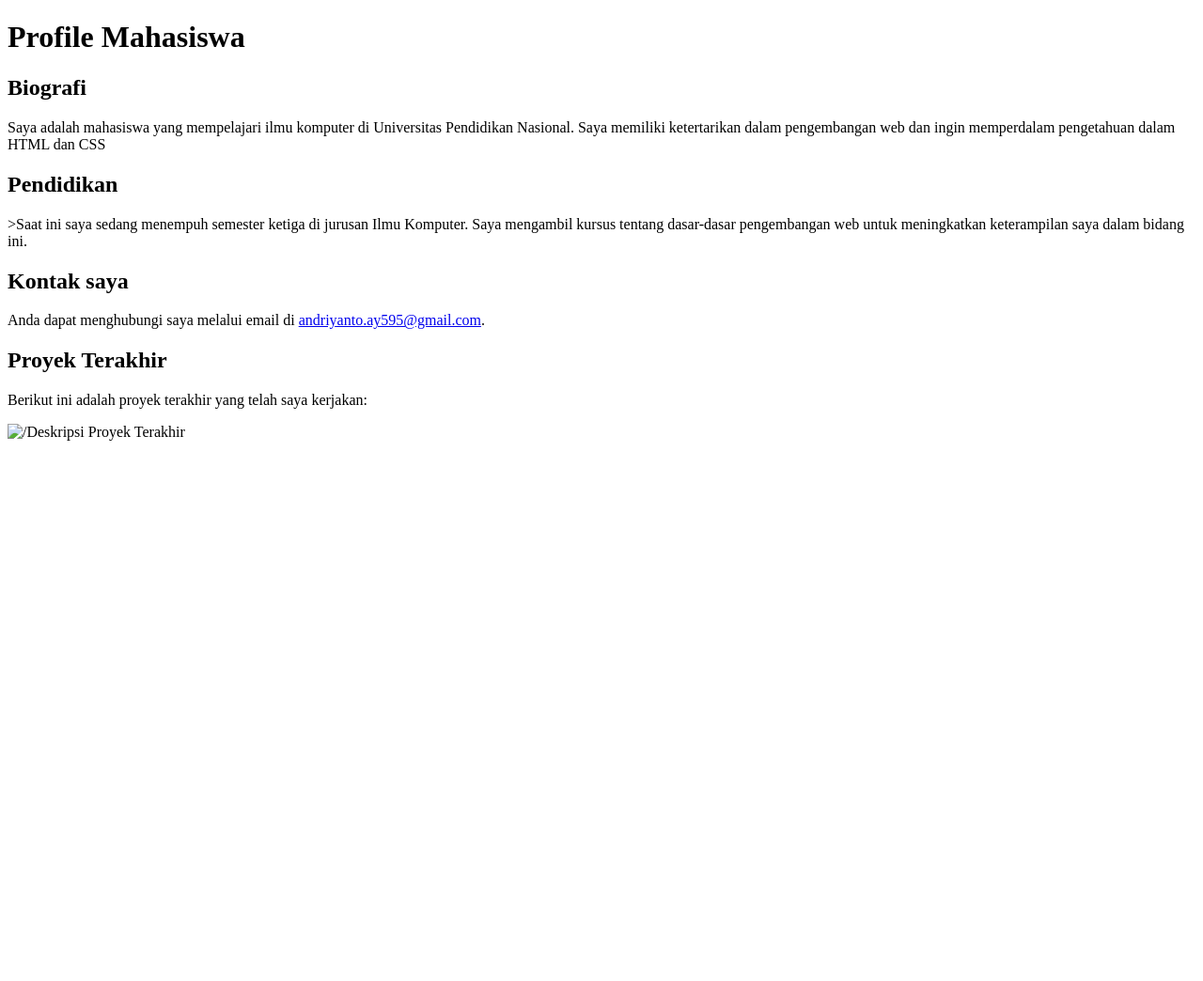
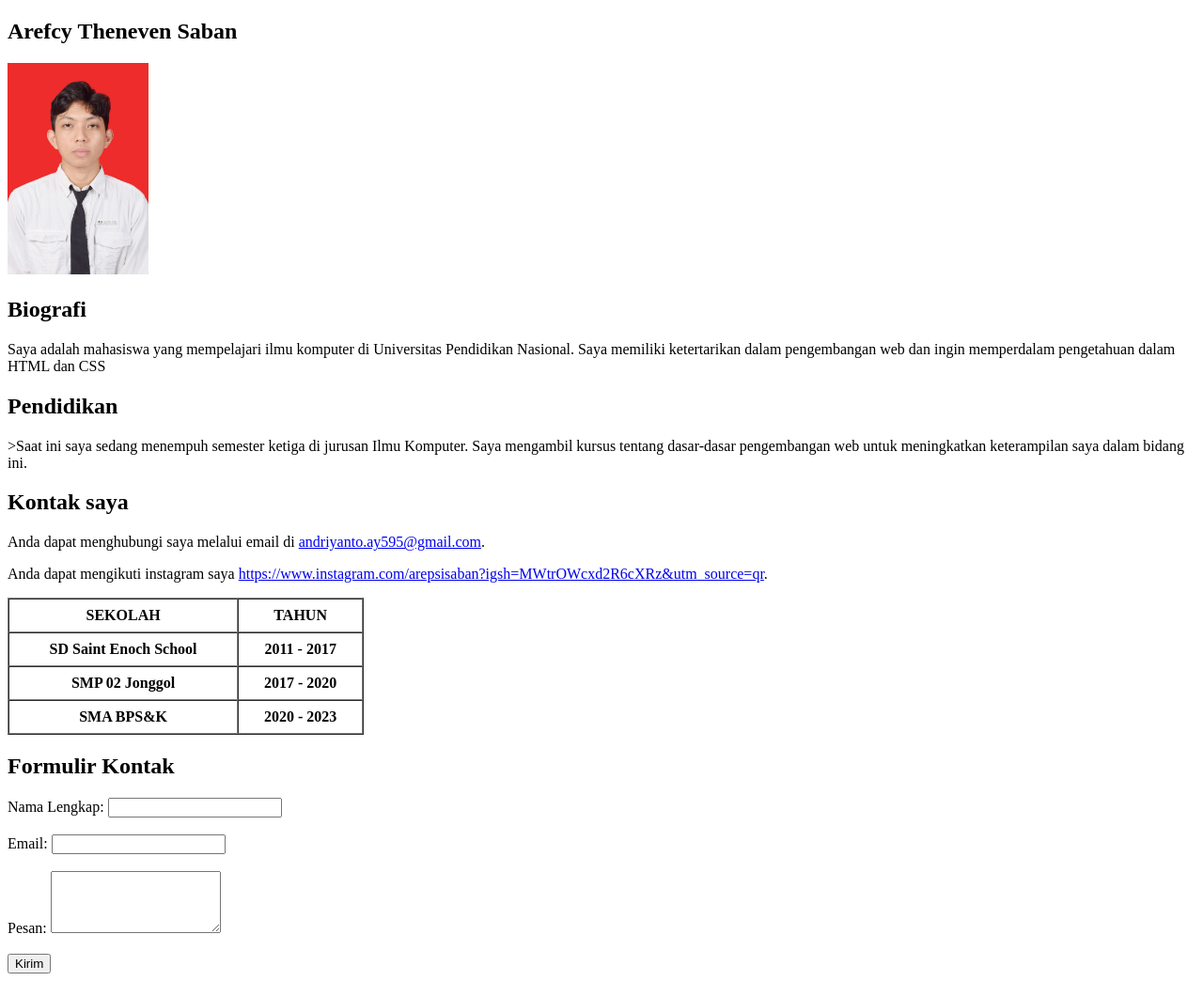
Before and after one commit to andriyantoay595-art/index.html, a plain HTML site: page index.html in a window 1280 px wide. Shown: the whole page at 94% size. Before the commit the page ends 800 px from the top, so only its background shows below. Drawn offline with Linux system fonts and the light colour scheme.

Commit message:
BiodataMahasiswa

```diff
--- a/index.html
+++ b/index.html
@@ -6,7 +6,9 @@
     <title>Document</title>
 </head>
 <body>
-    <h1> Profile Mahasiswa</h1>
+    <h2> Arefcy Theneven Saban</h2>
+    <img src="WhatsApp Image 2025-06-18 at 16.50.59_2521e466.jpg" alt="Profil Mahasiswa" width="150" height="auto">
+
     <h2> Biografi </h2>
     <p> Saya adalah mahasiswa yang mempelajari ilmu komputer di Universitas Pendidikan Nasional. Saya memiliki ketertarikan dalam pengembangan web dan ingin memperdalam pengetahuan dalam HTML dan CSS</p>
 
@@ -19,11 +21,53 @@ keterampilan saya dalam bidang ini.</p>
      <h2> Kontak saya</h2>
      <p>Anda dapat menghubungi saya melalui email di <a
 href="andriyanto.ay595@gmail.com">andriyanto.ay595@gmail.com</a>.</p>
+  <p>Anda dapat mengikuti instagram saya <a
+href="https://www.instagram.com/arepsisaban?igsh=MWtrOWcxd2R6cXRz&utm_source=qr">https://www.instagram.com/arepsisaban?igsh=MWtrOWcxd2R6cXRz&utm_source=qr</a>.</p>
 
 
-      <h2>Proyek Terakhir</h2>
-<p>Berikut ini adalah proyek terakhir yang telah saya kerjakan:</p>
-<img src="/History Of History Adolf Hitler Intentions.jpg Of History Adolf Hitler Intentions.jpg" alt="/Deskripsi Proyek Terakhir">
+
+
+
+
+<!-- Ordered List untuk menampilkan proses pendidikan -->
+<table border="1" width="30%" cellpadding="8" cellspacing="0">
+  <tr>
+    <th>SEKOLAH</th>
+    <th>TAHUN</th>
+   </tr>
+
+   <tr>
+    <th>SD Saint Enoch School</th>
+    <th>2011 - 2017 </th>
+   </tr>
+     <tr>
+    <th>SMP 02 Jonggol</th>
+    <th>2017 - 2020</th>
+   </tr>
+
+   <tr>
+    <th>SMA BPS&K</th>
+    <th>2020 - 2023</th>
+   </tr>
+</table>
+
+<!-- Formulir Kontak -->
+<h2>Formulir Kontak</h2>
+<form action="submit_form.php" method="post">
+<label for="name">Nama Lengkap:</label>
+<input type="text" id="name" name="fullname" required><br><br>
+<label for="email">Email:</label>
+<input type="email" id="email" name="emailaddr" required><br><br>
+<label for="message">Pesan:</label>
+<textarea id="message" name="usermessage" rows="4"
+required></textarea><br><br>
+<button type="submit">Kirim</button>
+</form>
+
+
+
+
+
 
 </body>
 </html>
```
Also changed, not shown: WhatsApp Image 2025-06-18 at 16.50.59_2521e466.jpg (added).
